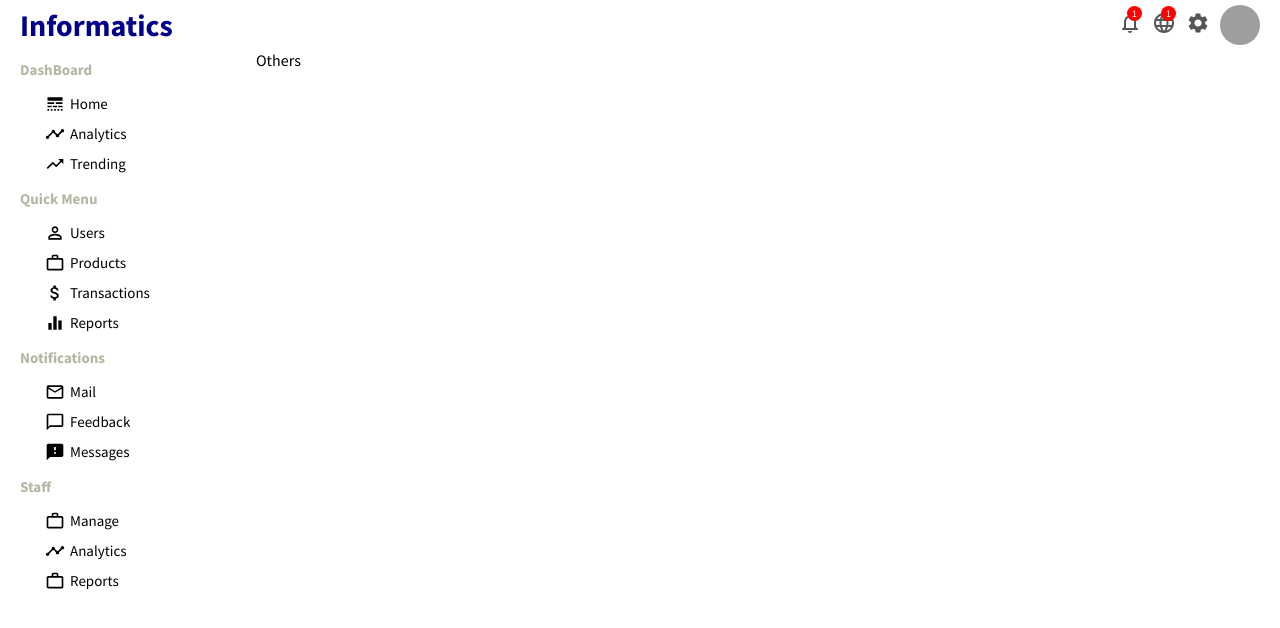
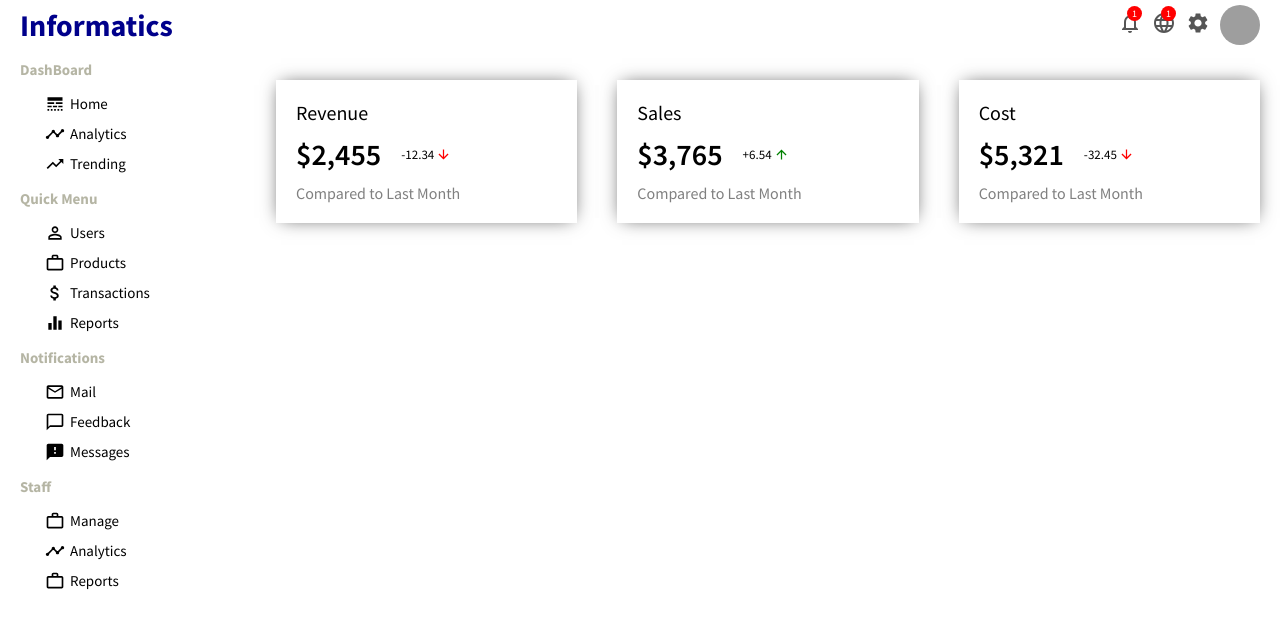
Before and after one commit to deepak21devops/React-Admin-DashBoard, a React (Create React App) app: page / in a window 1280 px wide. Shown: the top 628 px of the page. Built offline with nearby package versions, Linux system fonts and the light colour scheme; grey boxes are pictures that could not be loaded.

Commit message:
Home Page

```diff
--- a/src/App.js
+++ b/src/App.js
@@ -1,6 +1,7 @@
 import Sidebar from "./Components/sidebar/Sidebar";
 import { Topbar } from "./Components/topbar/Topbar";
 import './app.css'
+import Home from "./pages/Home/Home";
 
 function App() {
   return (
@@ -8,7 +9,7 @@ function App() {
       <Topbar />
       <div className="container">
         <Sidebar />
-        <div className="others">Others</div>
+        <Home />
       </div>
     </div>
   );
--- /dev/null
+++ b/src/Components/Featured/FeaturedInfo.jsx
@@ -0,0 +1,36 @@
+import React from 'react'
+import './featuredinfo.css'
+import { ArrowUpward, ArrowDownward } from '@material-ui/icons'
+
+export default function FeaturedInfo() {
+    return (
+        <div className="featuredinfo">
+            <div className="featuredItem">
+                <h3 className="featured-title">Revenue</h3>
+                <div className="featuredContainer">
+                    <span className="priceup">$2,455</span>
+                    <span className="pricedown">-12.34 <ArrowDownward className="priceIcnon negative" /></span>
+                </div>
+                <span className="para">Compared to Last Month</span>
+            </div>
+
+            <div className="featuredItem">
+                <h3 className="featured-title">Sales</h3>
+                <div className="featuredContainer">
+                    <span className="priceup">$3,765</span>
+                    <span className="pricedown">+6.54 <ArrowUpward className="priceIcnon" /></span>
+                </div>
+                <span className="para">Compared to Last Month</span>
+            </div>
+
+            <div className="featuredItem">
+                <h3 className="featured-title">Cost</h3>
+                <div className="featuredContainer">
+                    <span className="priceup">$5,321</span>
+                    <span className="pricedown">-32.45 <ArrowDownward className="priceIcnon negative" /></span>
+                </div>
+                <span className="para">Compared to Last Month</span>
+            </div>
+        </div>
+    )
+}
--- /dev/null
+++ b/src/Components/Featured/featuredinfo.css
@@ -0,0 +1,56 @@
+.featuredinfo{
+    width: 100%;
+    display: flex;
+    justify-content: space-between;
+    align-items: center;
+    margin-top: 20px;
+}
+
+.featuredItem{
+    flex:1;
+    box-shadow: 0px 0px 18px -5px rgba(0,0,0,0.75);
+-webkit-box-shadow: 0px 0px 18px -5px rgba(0,0,0,0.75);
+-moz-box-shadow: 0px 0px 18px -5px rgba(0,0,0,0.75);
+    padding:20px;
+    margin:10px 20px;
+}
+
+.featured-title{
+    font-size: 20px;
+    font-weight: 400;
+    margin-bottom: 10px;
+}
+
+.featuredContainer{
+    display: flex;
+    align-items: center;
+    margin-bottom: 10px;
+}
+
+.priceup{
+    font-size: 30px;
+    font-weight: 600;
+    margin-right: 20px;
+}
+
+.pricedown{
+    font-size: 13px;
+    display: flex;
+    align-items: center;
+
+}
+
+.priceIcnon{
+    font-size: 15px !important;
+    margin-left: 2px;
+    color: green;
+
+}
+
+.priceIcnon.negative{
+    color:red;
+}
+
+.para{
+    color:gray
+}
--- a/src/app.css
+++ b/src/app.css
@@ -5,8 +5,6 @@
 }
 
 
-.others{
+.home{
     flex: 4;
-
-
 }
--- /dev/null
+++ b/src/pages/Home/Home.jsx
@@ -0,0 +1,12 @@
+import React from 'react'
+import FeaturedInfo from '../../Components/Featured/FeaturedInfo'
+import './home.css'
+
+
+export default function Home() {
+    return (
+        <div className="home">
+            <FeaturedInfo />
+        </div>
+    )
+}
--- /dev/null
+++ b/src/pages/Home/home.css
@@ -0,0 +1,3 @@
+.home{
+    flex:4;
+}
```
